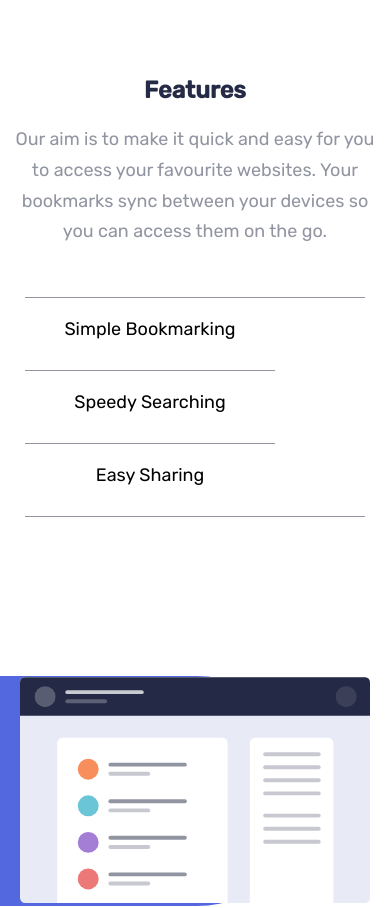
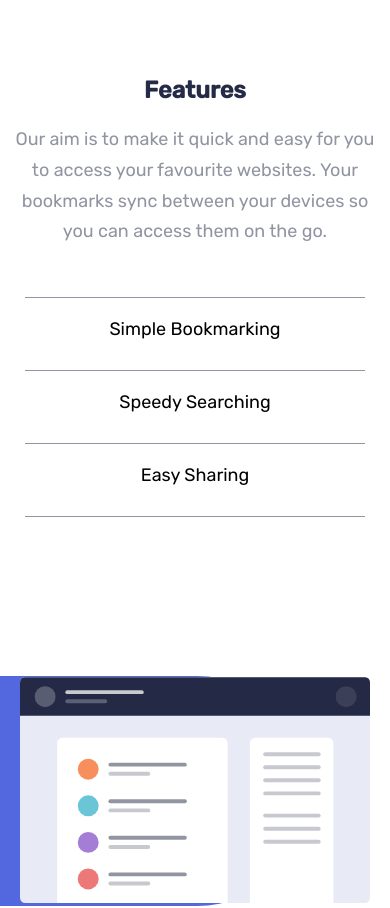
Before and after one commit to data-sets/bookmark-landing-page, a React (Create React App) app: page / in a window 390 px wide. Shown: the part 768-1676 px from the top of the page. Built offline with nearby package versions, Linux system fonts and the light colour scheme.

Commit message:
minor changes

```diff
--- a/src/assets/scss/globals/_main.scss
+++ b/src/assets/scss/globals/_main.scss
@@ -180,7 +180,6 @@ ul {
     background-color: v.$soft-blue;
     width: 45%;
     height: 350px;
-
     border-top-right-radius: 180px;
     border-bottom-right-radius: 180px;
     z-index: -1;
@@ -644,8 +643,10 @@ ul {
         border-block: 1px solid v.$grayish-blue;
         margin-inline: 25px;
         margin-bottom: 100px;
-        li {
+
+        * {
           padding-top: 20px;
+          width: 100%;
           button {
             color: v.$grayish-blue;
             &:hover {
```
Also changed, not shown: src/dist/style.css, 1 other file (tests, documents, lock files or other folders).
